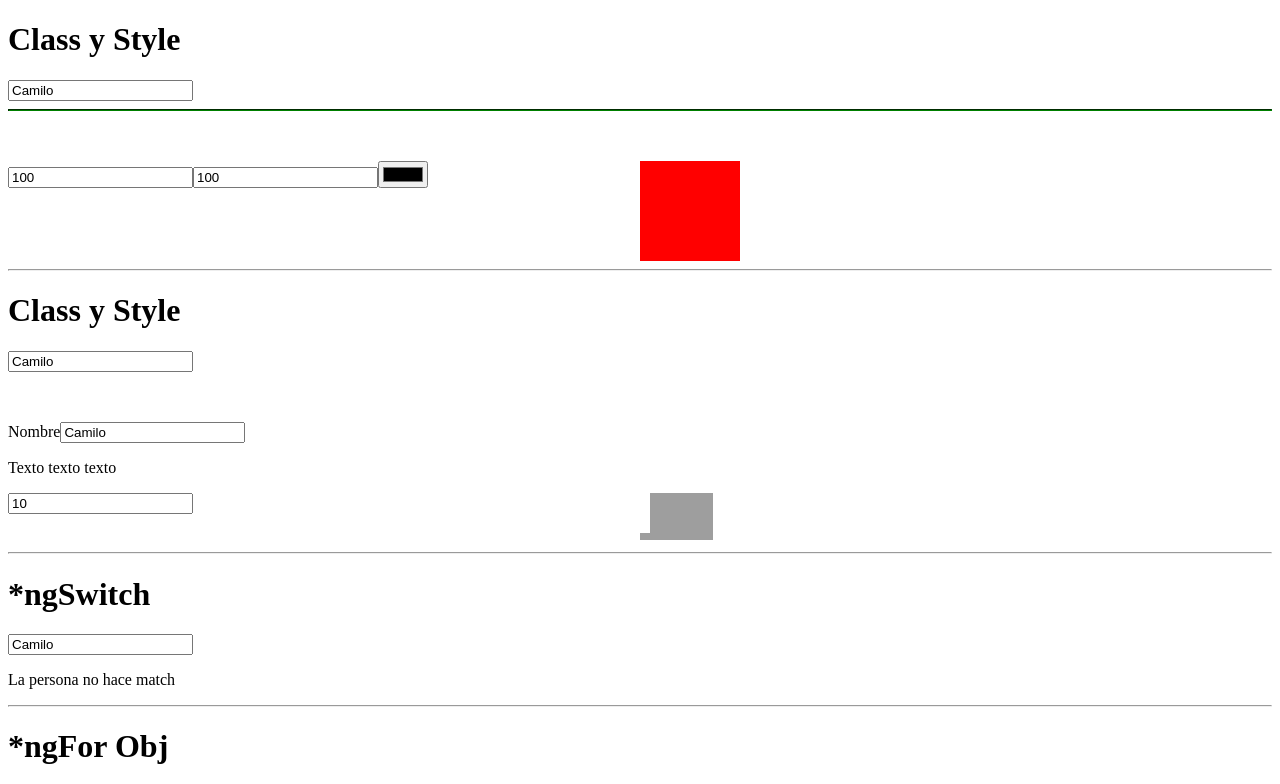
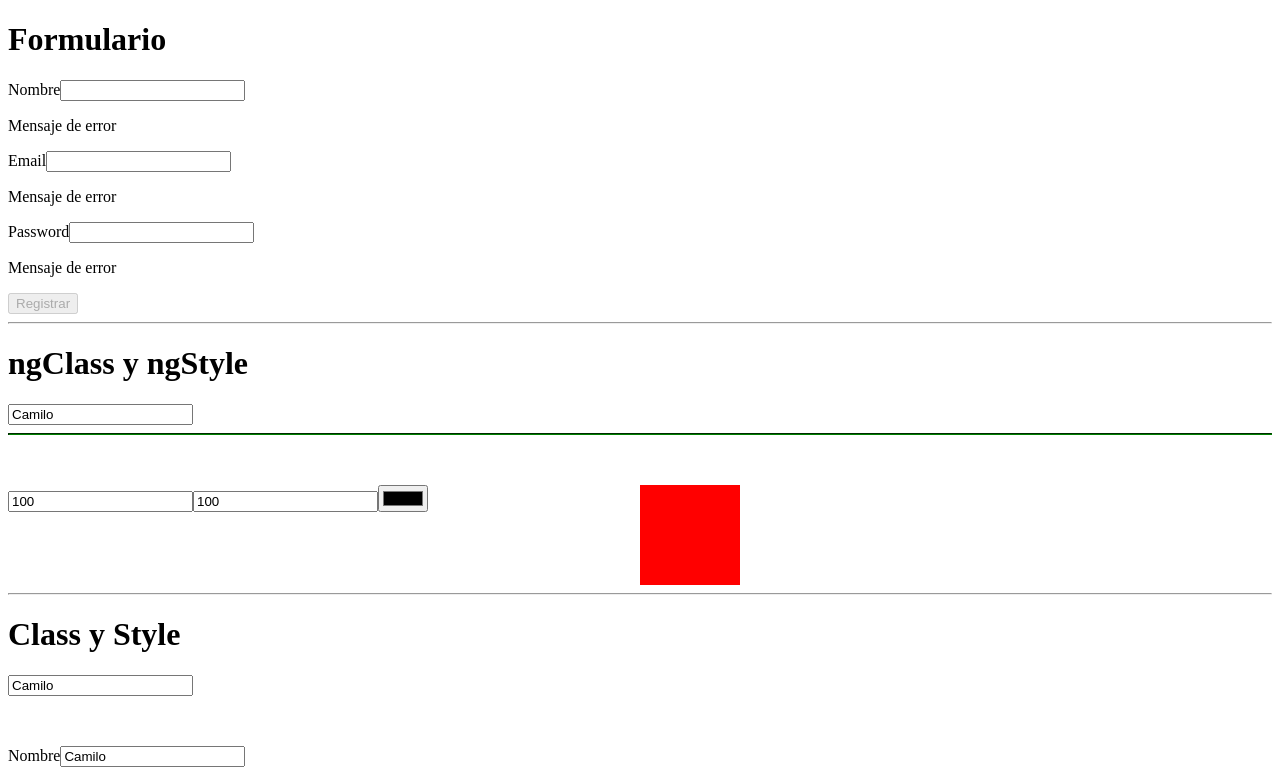
Before and after one commit to bolivar014/fundamentos-angular, an Angular app: page / in a window 1280 px wide. Shown: the top 784 px of the page. Built offline with nearby package versions, Linux system fonts and the light colour scheme; grey boxes are pictures that could not be loaded.

Commit message:
creación de formulario

```diff
--- a/src/app/app.component.html
+++ b/src/app/app.component.html
@@ -1,4 +1,26 @@
-<h1>Class y Style</h1>
+<h1>Formulario</h1>
+<form action="" #myForm="ngForm" (ngSubmit)="onRegister()">
+  <div class="input-group">
+    <label for="">Nombre</label>
+    <input type="text" id="name" required [(ngModel)]="register.name" name="name">
+    <p>Mensaje de error</p>
+  </div>
+  <div class="input-group">
+    <label for="">Email</label>
+    <input type="email" id="email" required [(ngModel)]="register.email" name="email">
+    <p>Mensaje de error</p>
+  </div>
+  <div class="input-group">
+    <label for="">Password</label>
+    <input type="password" id="password" required [(ngModel)]="register.password" name="password">
+    <p>Mensaje de error</p>
+  </div>
+  <button [disabled]="myForm.invalid" type="submit">Registrar</button>
+</form>
+
+<hr/>
+
+<h1>ngClass y ngStyle</h1>
 <input type="text" required #nameInput4="ngModel" [(ngModel)]="person.name">
 <hr class="line-error" [ngClass]="{
   'valid': nameInput4.valid,
--- a/src/app/app.component.ts
+++ b/src/app/app.component.ts
@@ -13,6 +13,13 @@ export class AppComponent {
   age = 28;
   img = 'https://i.pinimg.com/736x/8a/9d/1b/8a9d1bf56fd1423d7b38401a269eefa1.jpg';
   btnDisabled = true;
+
+  register = {
+    name: '',
+    email: '',
+    password: ''
+  };
+
   person = {
     name: 'Camilo',
     age: 28,
@@ -92,4 +99,9 @@ export class AppComponent {
   deleteName(index: number) {
     this.names.splice(index, 1);
   }
+
+  // Evento de registro
+  onRegister() {
+    console.log(this.register);
+  }
 }
```
